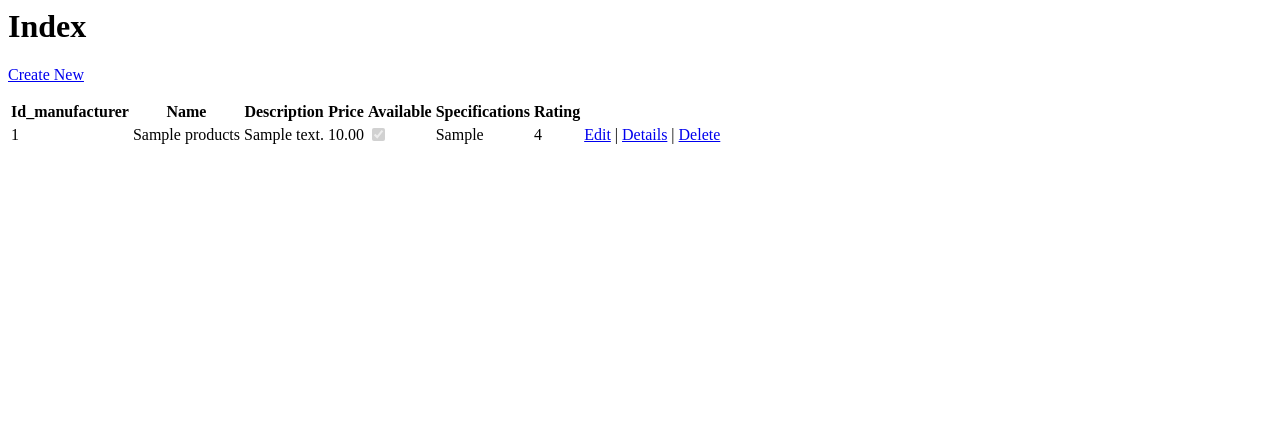
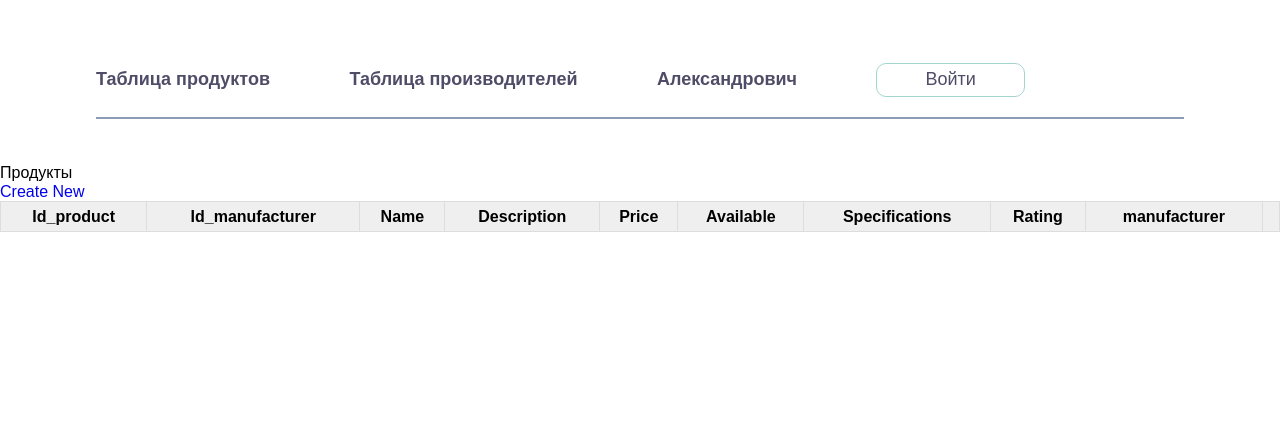
Before and after one commit to Vadckacasper/Online-store-of-digital-electronics, an ASP.NET Core app: page /ProductsTable in a window 1280 px wide. Shown: the top 431 px of the page. Before the commit the page ends 144 px from the top, so only its background shows below. Run offline with ASP.NET Core 8, Linux system fonts and the light colour scheme; tables that the repository leaves empty hold one stand-in row (values such as "Sample post"); lists and menus that the app fills with data are empty; the project's own start-up code is not run, and a stand-in starts its controllers and pages.

Commit message:
Added layout application and related queries to tables

```diff
--- a/Online store of digital electronics/Controlles/ManufacturersTableController.cs
+++ b/Online store of digital electronics/Controlles/ManufacturersTableController.cs
@@ -23,7 +23,10 @@
         public async Task<IActionResult> Index()
         {
 
-            return View(await _context.manufacturers.ToListAsync());
+            var Manufacture = _context.manufacturers
+            .Include(c => c.Products)
+            .AsNoTracking();
+            return View(await Manufacture.ToListAsync());
         }
 
         // GET: ManufacturersTable/Details/5
--- a/Online store of digital electronics/Controlles/ProductsTableController.cs
+++ b/Online store of digital electronics/Controlles/ProductsTableController.cs
@@ -22,7 +22,10 @@
         // GET: ProductsTable
         public async Task<IActionResult> Index()
         {
-            return View(await _context.products.ToListAsync());
+            var Products = _context.products
+        .Include(c => c.manufacturer)
+        .AsNoTracking();
+            return View(await Products.ToListAsync());
         }
 
         // GET: ProductsTable/Details/5
--- a/Online store of digital electronics/Startup.cs
+++ b/Online store of digital electronics/Startup.cs
@@ -28,6 +28,7 @@
             services.AddControllersWithViews();
             services.AddDbContext<ShopContext>(options => options.UseSqlServer(Configuration.GetConnectionString("DefaultConnection")));
             services.AddMvc();
+
         }
 
         public void Configure(IApplicationBuilder app, IWebHostEnvironment env)
--- a/Online store of digital electronics/Views/ProductsTable/Index.cshtml
+++ b/Online store of digital electronics/Views/ProductsTable/Index.cshtml
@@ -1,10 +1,13 @@
 @model IEnumerable<Online_store_of_digital_electronics.Models.Products>
 
 @{
-    ViewData["Title"] = "Index";
+    Layout = "~/Views/Shared/_Layout.cshtml";
+    ViewData["Title"] = "ProductIndex";
 }
 
-<h1>Index</h1>
+<link rel="stylesheet" href="~/css/Table.css" type="text/css" />
+<link rel="stylesheet" href="~/css/null.css" type="text/css" />
+<h1>Продукты</h1>
 
 <p>
     <a asp-action="Create">Create New</a>
@@ -12,6 +15,9 @@
 <table class="table">
     <thead>
         <tr>
+            <th>
+                @Html.DisplayNameFor(model => model.Id_product)
+            </th>
             <th>
                 @Html.DisplayNameFor(model => model.Id_manufacturer)
             </th>
@@ -33,12 +39,19 @@
             <th>
                 @Html.DisplayNameFor(model => model.Rating)
             </th>
+            <th>
+                @Html.DisplayNameFor(model => model.manufacturer)
+            </th>
             <th></th>
         </tr>
     </thead>
     <tbody>
-@foreach (var item in Model) {
+        @foreach (var item in Model)
+        {
             <tr>
+                <td>
+                    @Html.DisplayFor(modelItem => item.Id_product)
+                </td>
                 <td>
                     @Html.DisplayFor(modelItem => item.Id_manufacturer)
                 </td>
@@ -61,6 +74,12 @@
                     @Html.DisplayFor(modelItem => item.Rating)
                 </td>
                 <td>
+                    @Html.DisplayFor(modelItem => item.manufacturer.Name)
+                </td>
+                <td>
+                    @Html.DisplayFor(modelItem => item.manufacturer.Description)
+                </td>
+                <td padding-left="20">
                     <a asp-action="Edit" asp-route-id="@item.Id_product">Edit</a> |
                     <a asp-action="Details" asp-route-id="@item.Id_product">Details</a> |
                     <a asp-action="Delete" asp-route-id="@item.Id_product">Delete</a>
--- /dev/null
+++ b/Online store of digital electronics/Views/Shared/_Header.cshtml
@@ -0,0 +1,20 @@
+
+<body>
+    <link rel="stylesheet" href="~/css/header.css" type="text/css" />
+    <link rel="stylesheet" href="~/css/null.css" type="text/css" />
+    <header>
+        <a href="/" class="logo"><img src="" alt="" /></a>
+        <div class="right_header">
+            <ul class="mnu_top">
+                <li><a asp-area="" asp-controller="ProductsTable" asp-action="Index">Таблица продуктов</a> </li>
+                <li><a asp-area="" asp-controller="ManufacturersTable" asp-action="Index">Таблица производителей</a></li>
+                <li><a href="#">Александрович</a></li>
+                <li>
+                    <div class="btns">
+                        <a href="#" class="btn_light"> Войти</a>
+                    </div>
+                </li>
+            </ul>
+        </div>
+    </header>
+</body>
--- a/Online store of digital electronics/Views/Shared/_Layout.cshtml
+++ b/Online store of digital electronics/Views/Shared/_Layout.cshtml
@@ -6,6 +6,7 @@
     <title>@ViewBag.Title</title>
 </head>
 <body>
+    @await Html.PartialAsync("~/Views/Shared/_Header.cshtml")
     <div>
         @RenderBody()
     </div>
--- a/Online store of digital electronics/Views/Shared/_ViewStart.cshtml
+++ b/Online store of digital electronics/Views/Shared/_ViewStart.cshtml
@@ -1,3 +1 @@
-@{
-    Layout = "_Layout";
-}
+@{Layout = "~/Views/Shared/_Layout.cshtml";}
--- /dev/null
+++ b/Online store of digital electronics/wwwroot/css/Table.css
@@ -0,0 +1,18 @@
+.table {
+    width: 100%;
+    margin-bottom: 20px;
+    border: 1px solid #dddddd;
+    border-collapse: collapse;
+}
+
+    .table th {
+        font-weight: bold;
+        padding: 5px;
+        background: #efefef;
+        border: 1px solid #dddddd;
+    }
+
+    .table td {
+        border: 1px solid #dddddd;
+        padding: 5px;
+    }
```
Also changed, not shown: Online store of digital electronics/Views/Home/Index.cshtml (+2 -17 lines), Online store of digital electronics/Views/ManufacturersTable/Index.cshtml (+23 -3 lines). Lines whose indentation alone changed are shown as unchanged.
